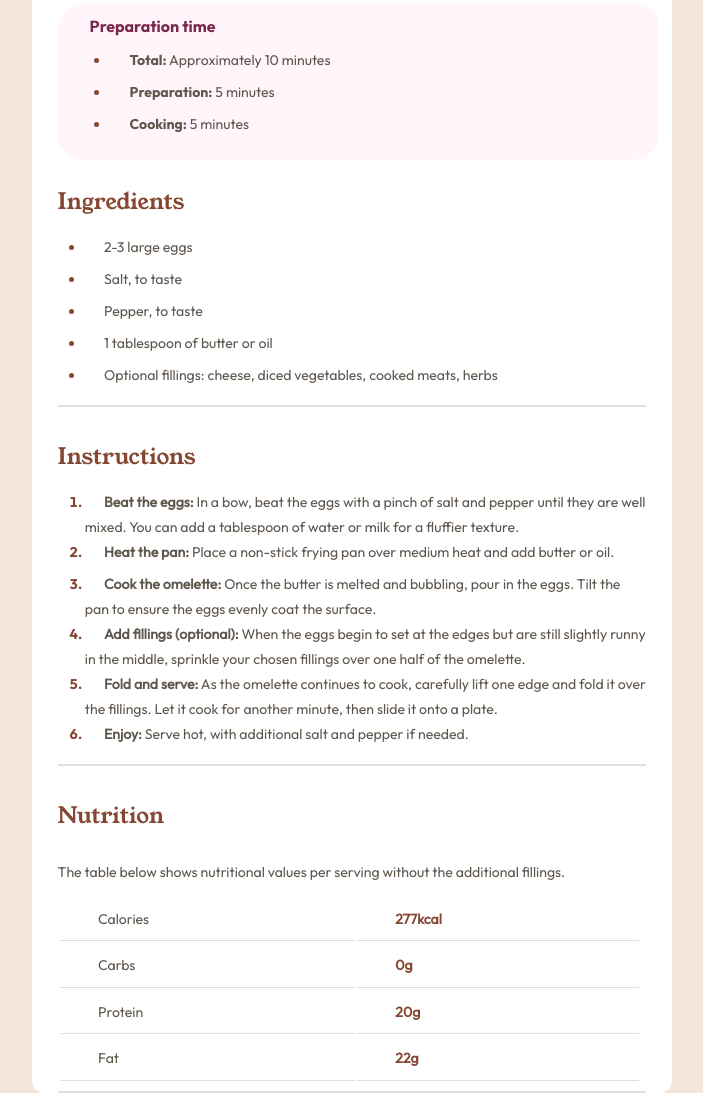
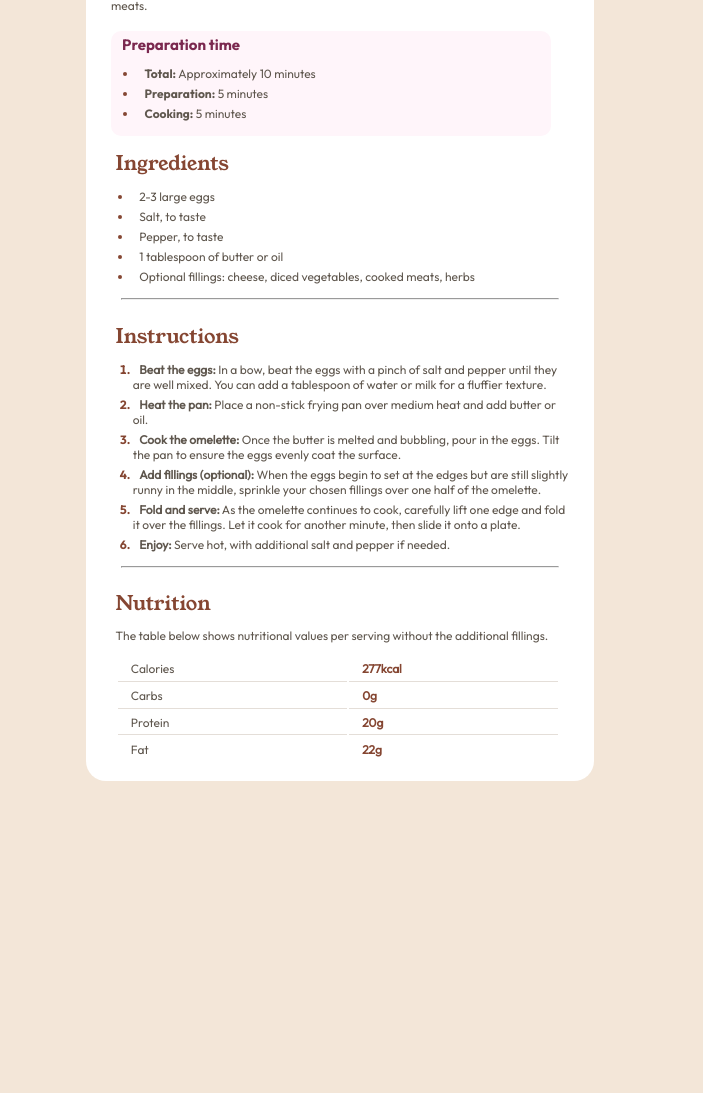
Before and after one commit to taylor2317/recipe-page, a plain HTML site: page index.html in a window 1280 px wide. Shown: the part 466-1559 px from the top of the page, without its empty margins (296-999 px from the left). After the commit the page ends 1255 px from the top, so only its background shows below. Drawn offline with Linux system fonts and the light colour scheme.

Commit message:
Add files via upload

```diff
--- a/index.html
+++ b/index.html
@@ -3,6 +3,7 @@
 <head>
     <link rel="stylesheet" href="styles.css">
     <link rel="icon" type="image/x-icon" href="images/favicon-32x32.png"> <!--Favicon-->
+    <meta name="viewport" content="width=device-width, initial-scale = 1.0">
     <title>Simple Omelette Recipe</title>
 </head>
 
@@ -62,29 +63,13 @@
                         <th>20g</th>
                     </tr>
                     <tr>
-                        <td>Fat</td>
-                        <th>22g</th>
+                        <td class="bottom">Fat</td>
+                        <th class="bottom">22g</th>
                     </tr>
                 </table>
             </div>
-            <hr>
         </div>
     </div>
 </body>
 
 </html>
-
-<script>
-function sizer() {
-  if (window.matchMedia("(max-width: 375px)").matches) { /*If the window is less than 375 pixels*/
-    document.body.style.backgroundColor = "white";
-    document.getElementById("tile").style.width = "375px";
-  }
-  else {
-    document.body.style.backgroundColor = "f3e6d8";
-  }
-};
-
-sizer();
-
-</script>
--- a/styles.css
+++ b/styles.css
@@ -1,5 +1,7 @@
 body{
     color: hsl(30, 10%, 34%);
+    margin-top:0px;
+    margin-left:0px;
 }
 
 @font-face {
@@ -18,107 +20,160 @@ body{
 
 .tile{
     background-color: white;
-    position: relative;
-    width: 50vw;
-    left:25vw;
-    top:5vh;
-    border-radius: 1vw;
+    width: 102%;
+    padding-bottom: -10%;
 }
 
 img{
-    width: 47vw;
-    padding:1.5vw;
-    border-radius: 2vw;
+    width: 100%;
+    padding-bottom: 5%;
 }
 
 .tile-content{
-    padding-left:2vw;
-    padding-right:2vw;
+    margin-left:5%;
+    margin-right: 5%;
 }
 
 .title{
-    font-size: 2vw;
+    font-size: 300%;
     font-family: title;
     color: hsl(24, 5%, 18%);
 }
 
 .desc{
     font-family: Desc-Text;
-    font-size: 1.1vw;
 }
 
 .prep{
-    width: 45vw;
+    width: 94%;
     background-color: hsl(330, 100%, 98%);
-    padding: 1vw;
-    border-radius: 2vw;
+    padding: 1%;
+    border-radius: 2%;
+    padding-left: 5%;
+    padding-top: 5%;
+    border-radius: 10px;
 }
 
 .prep-title{
     color:hsl(332, 51%, 32%);
     font-family: prep;
     font-weight: bold;
-    font-size: 1.25vw;
-    margin-left: 1.5vw;
+    font-size: 150%;
+    margin-left: 1.5%;
 }
 
 .prep-text{
     font-family: prep;
-    font-size: 1.1vw;
-    margin-top: -0.5vw;
-    margin-bottom: -0.5vw;
+    margin-top: 2%;
+    margin-bottom: -0.5%;
+}
+
+.prep-text, ul, ol, .bodyText, li::marker, td, th, .desc{
+    font-size: 110%;
+}
+
+ul, ol{
+    margin-left: -4%;
 }
 
 ul span, ol span{
-    margin-left: 1.5vw;
-    line-height: 2.5vw;
-    font-size: 1.1vw;
-    text-indent: 10vw;
+    margin-left: 1.5%;
 }
 
 .subtitle{
     color: hsl(14, 45%, 36%);
-    padding-top: 3vw;
+    padding-top: 3%;
     font-family: title;
-    font-size: 1.75vw;
-    margin-left: 1vw;
+    font-size: 175%;
+    margin-left: 1%;
+    margin-bottom: 2%;
 }
 
 .bodyText{
-    margin-left: -1vw;
-    margin-top: -1vw;
     font-family: desc-text;
-    font-size: 1.1vw;
 }
 
 hr{
-    border:hsl(30, 18%, 87%) solid 0.01vw;
-    list-style-position: inside;
+    border:hsl(30, 18%, 87%) solid 0.01%;
+    margin-top: 3%;
+    width: 95%;
+}
+
+ol {
+    line-height: 25px;
+    list-style-position: outside;
+}
+
+li + li{
+    margin-top: 5px;
 }
 
 li::marker{
     color:hsl(14, 45%, 36%);
     font-family: prep;
     font-weight: bold;
+    font-size: 90%;
 }
 
 p{
-    margin-left: 1vw;
+    margin-top: -3%;
+    margin-left: 1%;
 }
 
 table{
     width: 97%;
     text-align: left;
-    margin-left: 1vw;;
+    margin-left: 1%;;
 }
 
 td,th {
     border-bottom: 1px solid hsl(30, 18%, 87%);
-    font-size: 1.1vw;
-    padding:1vw;
-    padding-left: 3vw;;
+    padding:1%;
+    padding-left: 3%;
 }
 
 th{
     color:hsl(14, 45%, 36%)
 }
+
+.bottom {
+    border: 0px, solid;
+    padding-bottom: 5%;
+}
+
+@media (min-width: 500px) {
+    body{
+        background-color: hsl(30, 54%, 90%);
+    }
+    .tile{
+        width: 40%;
+        margin-left:30%;
+        margin-top:10%;
+        border-radius: 20px;
+    }
+    img{
+        width: 90%;
+        padding:5%;
+        border-radius: 35px;
+    }
+    .prep-text, ul, ol, .bodyText, li::marker, td, th, .desc{
+        font-size:12px;
+    }
+    ol {
+        line-height: 15px;
+    }
+    .prep-title{
+        font-size: 15px;
+    }
+    .prep{
+        padding-left: 1%;
+        padding-top: 1%;
+    }
+    .title{
+        font-size: 30px;
+        margin-bottom: -3%;
+    }
+    .subtitle{
+        font-size: 20px;
+    }
+}
```
